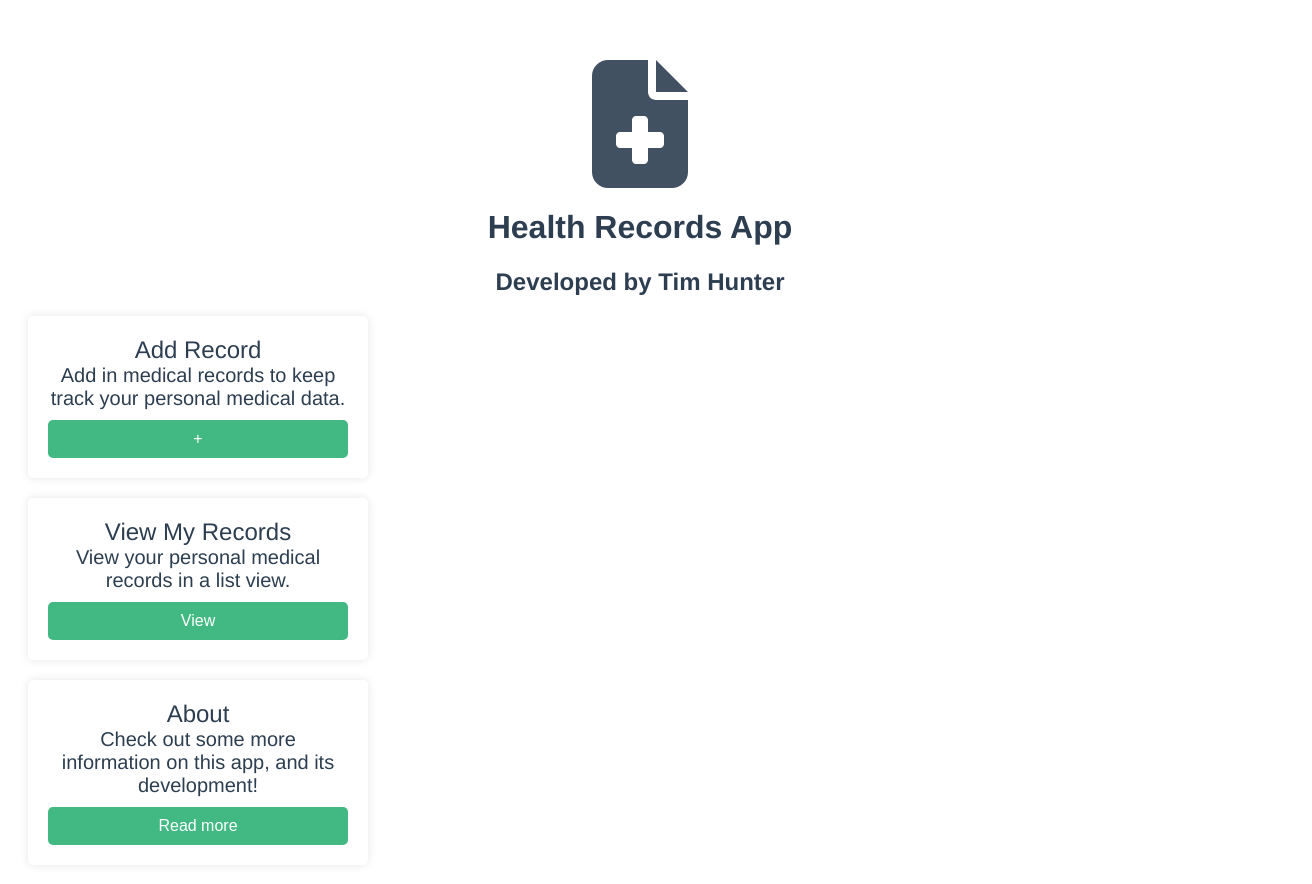
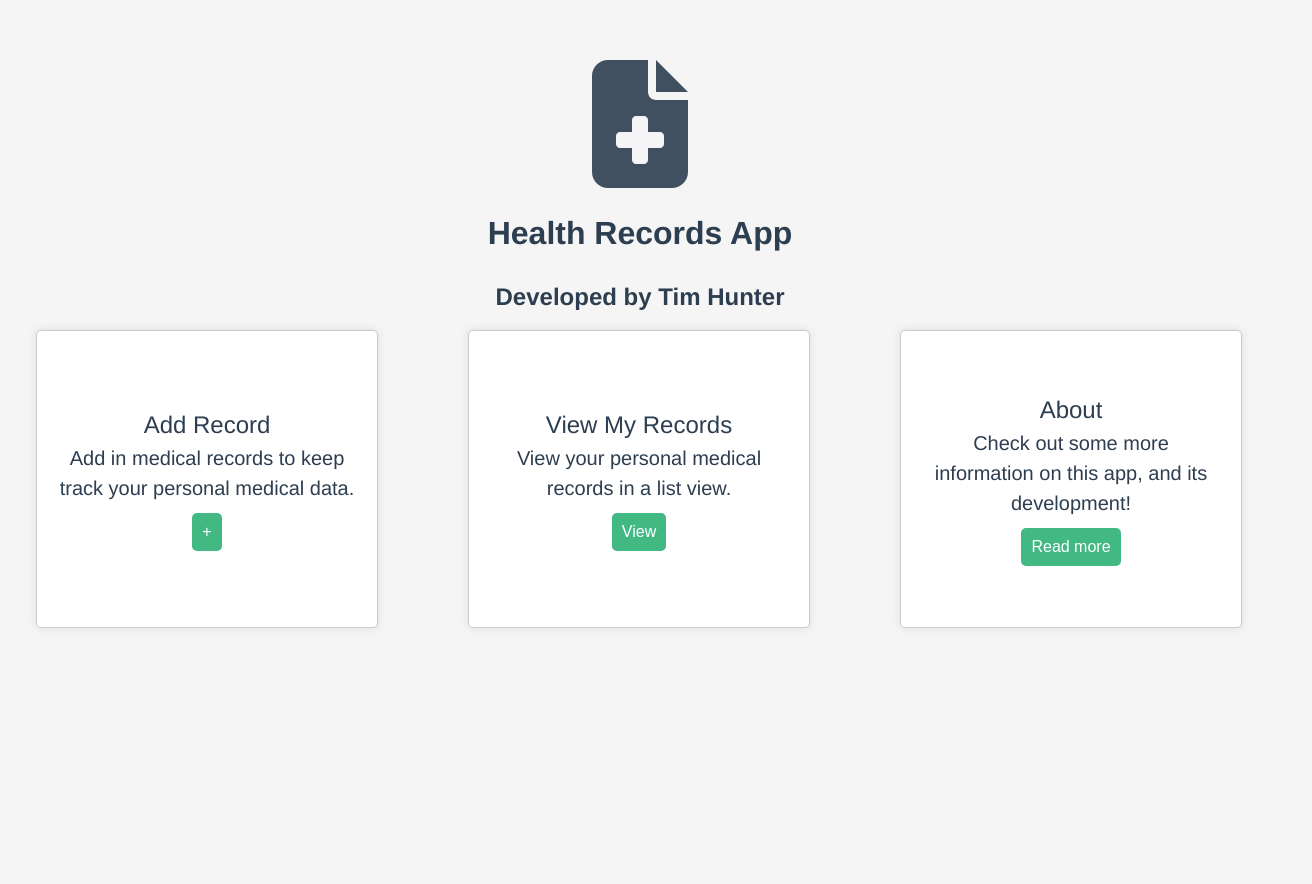
Before and after one commit to tmhntr/health-records-frontend-vue, a Vue app: page / in a window 1280 px wide. Shown: the whole page, 1312 px wide, since content can reach past the window. After the commit the page ends 800 px from the top, so only its background shows below. Built offline with nearby package versions, Linux system fonts and the light colour scheme.

Commit message:
refactor page filenames

```diff
--- a/src/App.vue
+++ b/src/App.vue
@@ -21,4 +21,17 @@ export default defineComponent({
   color: #2c3e50;
   margin-top: 60px;
 }
+
+body {
+  box-sizing: border-box;
+  margin: 0;
+  padding: 0;
+
+  font-family: "Roboto", sans-serif;
+  font-size: 16px;
+  line-height: 1.5;
+  color: #333;
+
+  background-color: #f5f5f5;
+}
 </style>
--- a/src/views/EditRecord.vue
+++ /dev/null
@@ -1,15 +0,0 @@
-<template>
-  <div class="home">
-    <h1>Edit Record</h1>
-    <p>Some record cointent to be edited</p>
-  </div>
-</template>
-
-<script lang="ts">
-import { defineComponent } from "vue";
-
-export default defineComponent({
-  name: "EditRecordPage",
-  components: {},
-});
-</script>
--- /dev/null
+++ b/src/views/EditRecordPage.vue
@@ -0,0 +1,11 @@
+<script setup lang="ts">
+import RecordForm from "@/components/RecordForm.vue";
+// props are all the attributes that are passed
+</script>
+<template>
+  <!-- a form to submit a health record -->
+  <div class="home">
+    <h1>Add Record</h1>
+    <RecordForm />
+  </div>
+</template>
--- a/src/views/HomePageView.vue
+++ b/src/views/HomePage.vue
@@ -37,7 +37,7 @@ const cards = ref([
     <h1>Health Records App</h1>
     <h2>Developed by Tim Hunter</h2>
   </div>
-  <div class="cards__container">
+  <div class="cards-container">
     <Card
       v-for="card in cards"
       :key="card.title"
@@ -48,3 +48,39 @@ const cards = ref([
     />
   </div>
 </template>
+
+<style>
+.cards-container {
+  margin: 0 auto;
+
+  display: grid;
+  grid-template: repeat(3, 1fr) / 1fr;
+  grid-gap: 1rem;
+  padding: 1rem;
+
+  width: 100%;
+
+  justify-content: center;
+  align-items: center;
+}
+
+/* make it responsive */
+@media (min-width: 768px) {
+  .cards-container {
+    grid-template: 1fr / repeat(3, 1fr);
+  }
+}
+
+.card {
+  border: 1px solid #ccc;
+  border-radius: 3px;
+  display: flex;
+  flex-direction: column;
+  align-items: center;
+  justify-content: center;
+  padding: 2rem;
+  margin: 1rem;
+  width: 100%;
+  height: 100%;
+}
+</style>
```
Also changed, not shown: src/router.ts (+5 -5 lines), src/views/AboutPage.vue (renamed from src/views/About.vue), src/views/NotFoundPAge.vue (renamed from src/views/NotFound.vue), src/views/ViewRecordsPage.vue (renamed from src/views/ViewRecords.vue).
